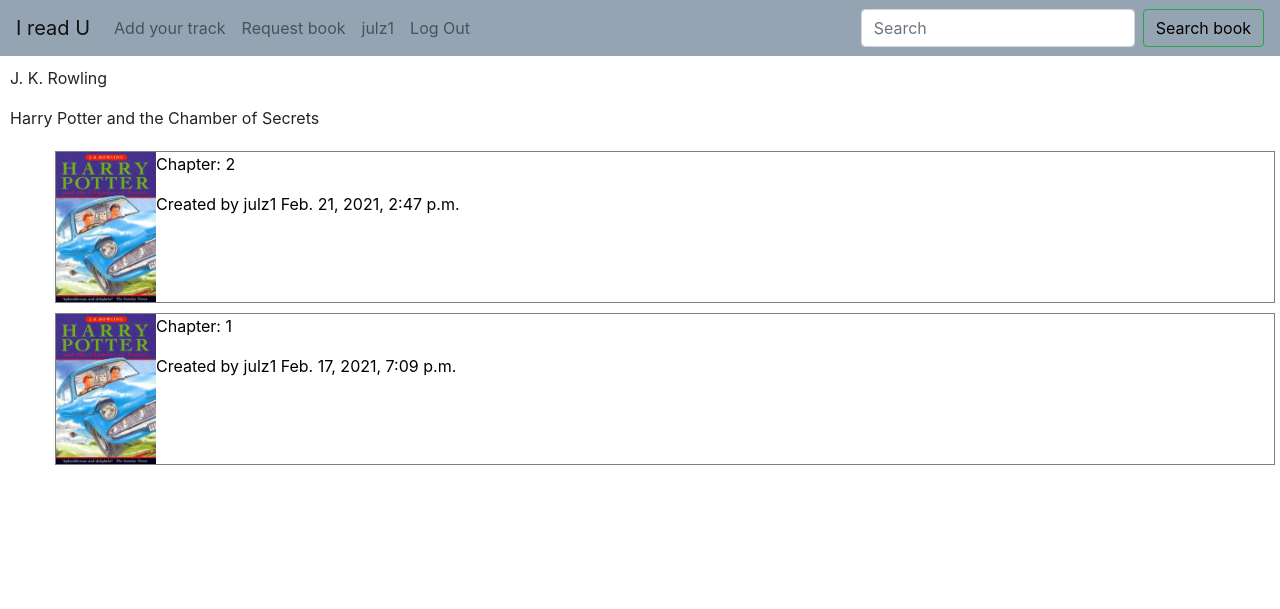
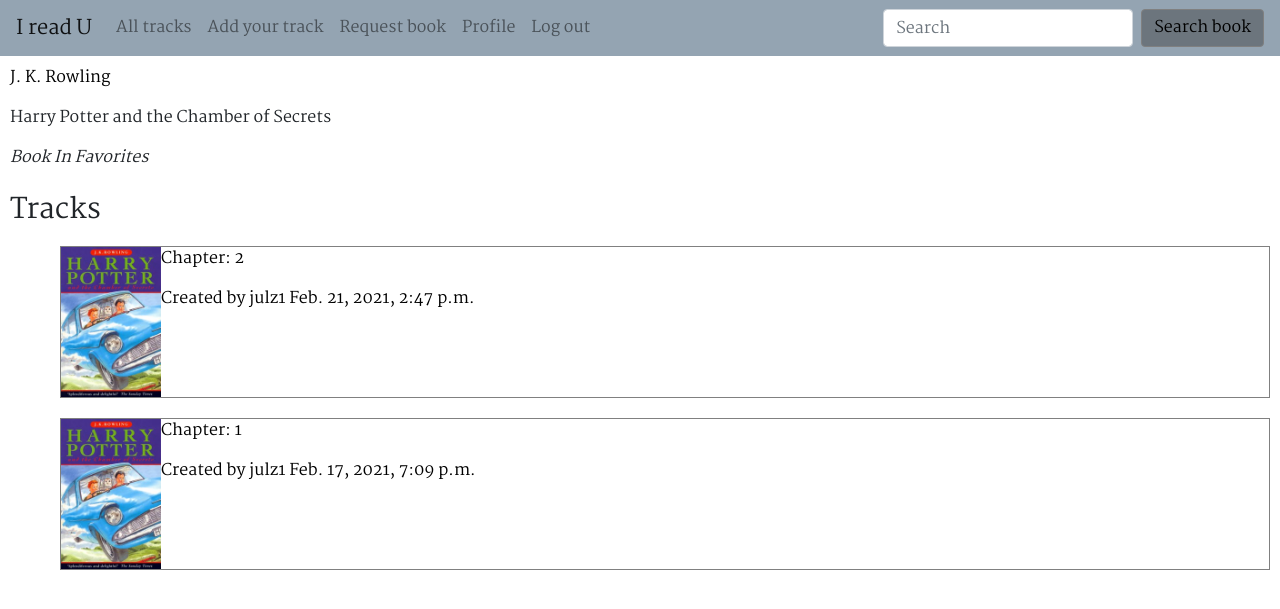
Before and after one commit to dimidia379/booklist, a Django app: page /book/2 in a window 1280 px wide. Shown: the top 609 px of the page. Run offline with Django 3.2, Linux system fonts and the light colour scheme; a user stored in the database is signed in; data comes from the database, SQL or seed files in the repository; both versions use the stored data as it was after the commit; some libraries are stand-ins or nearby versions.

Commit message:
Add message for adding book  in favorites

```diff
--- a/books/static/books/index.js
+++ b/books/static/books/index.js
@@ -56,6 +56,7 @@ function favorite() {
   .then(result => {
     console.log(result)
     document.querySelector("#favorites-btn").style.display = 'none';
+    location.reload();
   });
   return false;
 }
--- a/books/static/books/styles.css
+++ b/books/static/books/styles.css
@@ -1,12 +1,15 @@
-@import url('https://fonts.googleapis.com/css2?family=Bodoni+Moda&display=swap');
+@import url('https://fonts.googleapis.com/css2?family=Amatic+SC:wght@700&family=Martel&display=swap');
 
 .body {
   margin-left: 10px;
 }
 
-.track-box {
-    border: 1px solid grey;
-    margin: 5px;
+body {
+  font-family: 'Martel', serif;
+}
+
+#add-req-link {
+  color: white;
 }
 
 .like-toggle {
@@ -29,9 +32,13 @@ ul {
   list-style-type: none;
 }
 
-a:link {
+a {
   color: #000000;
   text-decoration: none}
+
+a:hover {
+  text-decoration: none;
+}
 
 form.comment-form {
   padding: 5px;
@@ -39,7 +46,6 @@ form.comment-form {
   height: 150px;
   display: flex;
   flex-direction: column;
-  align-items: center;
 }
 
 form.comment-form>textarea {
@@ -68,33 +74,43 @@ nav.navbar {
   margin-bottom: 10px;
 }
 
+#main-page {
+  font-family: 'Amatic SC', cursive;
+}
+
 .main-img {
   float: right;
   height: auto;
   width: 100%;
-  max-width: 720px;
+  max-width: 1020px;
+}
+
+.search-img {
+  float: left;
+  height: auto;
+  width: 30%;
+  max-width: 360px;
 }
 
 #main-logo {
   font-size: 100px;
   font-weight: bold;
-  font-family:'Bodoni Moda', serif;
-  text-align: center;
+  margin-left: 10%;
 }
 
 .main-link {
-  font-size: 20px;
+  font-size: 40px;
   font-weight: bold;
-  font-family:'Bodoni Moda', serif;
   border: 1px solid white;
   border-radius: 50%;
   margin-bottom: 30px;
-  text-align: center;
   color: black;
+  margin-left: 12.5%;
 }
 
 #search-btn {
   color: black;
+  border-color: grey;
 }
 
 .book-tracks {
@@ -111,3 +127,26 @@ nav.navbar {
 .control-group {
   margin-bottom: 10px;
 }
+
+#tracklist {
+  margin:0 25% 0 25%;
+  width:50%;
+}
+
+.track-box {
+  border: 1px solid grey;
+  margin: 10px;
+}
+
+.track-box-track {
+  border: 1px solid grey;
+  margin-top: 20px;
+  margin-bottom: 20px;
+  line-height: 40px;
+}
+
+#comment-btn {
+  color: black;
+  background-color: white;
+  border: 1px
+}
--- a/books/templates/books/book.html
+++ b/books/templates/books/book.html
@@ -10,10 +10,22 @@
 {% block body %}
 
     <div>
-        <p> {{ book.author }} </p>
+        <p>
+            <a href="{% url 'writer' writer_id %}">{{ book.author }}</a>
+        </p>
         <p> {{ book.title }} </p>
+        <div id="bookId" data-bookid="{{ book.id }}"></div>
+
+        {% if user.is_authenticated %}
+            {% if user in book.favorites.all %}
+                <div style="font-style: italic;">Book In Favorites</div>
+            {% else %}
+                <button id="favorites-btn" onclick="favorite()">Add Book to Favorites</button>
+            {% endif %}
+        {% endif %}
     </div>
-
+    <br>
+    <h3>Tracks</h3>
     <ul class="book-tracks">
         {% for track in tracks %}
             <li id={{ track.id }} class="track-box">
--- a/books/templates/books/create.html
+++ b/books/templates/books/create.html
@@ -25,7 +25,7 @@
     {% else %}
     <h5>You need to <a href="{% url 'login' %}"> Log in</a> to add your tracks.</h5>
    {% endif %}
-   <img class="main-img" src="media/images/add.jpg" class="background" />
+   <img class="search-img" src="media/images/add.jpg"/>
 
 
 
--- a/books/templates/books/index.html
+++ b/books/templates/books/index.html
@@ -6,6 +6,7 @@
 {% endblock %}
 
 {% block body %}
+<img class="main-img" src="media/images/main.jpg" />
 
 <div id="main-page">
     <div id="main-logo">
@@ -25,7 +26,7 @@
             <a href="{% url 'register' %}">Register</a>
         </div>
     {% endif %}
-    <img class="main-img" src="media/images/main4.jpg" class="background" />
+
 </div>
 
 
--- a/books/templates/books/layout.html
+++ b/books/templates/books/layout.html
@@ -5,7 +5,7 @@
     <head>
         <title>{% block title %}I read U{% endblock %}</title>
         <meta charset="utf-8">
-        <meta name="viewport" content="width=device-width, initial-scale=1, shrink-to-fit=no">
+        <meta name="viewport" content="width=device-width, initial-scale=1">
         <link rel="stylesheet" href="https://stackpath.bootstrapcdn.com/bootstrap/4.4.1/css/bootstrap.min.css" integrity="sha384-Vkoo8x4CGsO3+Hhxv8T/Q5PaXtkKtu6ug5TOeNV6gBiFeWPGFN9MuhOf23Q9Ifjh" crossorigin="anonymous">
         <link href="{% static 'books/styles.css' %}" rel="stylesheet">
 
@@ -20,6 +20,9 @@
 
             <ul class="navbar-nav mr-auto">
                 <li class="nav-item">
+                    <a class="nav-link" href="{% url 'tracks' %}">All tracks</a>
+                </li>
+                <li class="nav-item">
                     <a class="nav-link" href="{% url 'create' %}">Add your track</a>
                 </li>
                 <li class="nav-item">
@@ -28,17 +31,17 @@
 
                 {% if user.is_authenticated %}
                     <li class="nav-item">
-                        <a data-userid="{{ user.id }}" id="profile-link" class="nav-link" href="{% url 'profile' user.id %}">{{ user.username }}</a>
+                        <a data-userid="{{ user.id }}" id="profile-link" class="nav-link" href="{% url 'profile' user.id %}">Profile</a>
                     </li>
 
                     <li class="nav-item">
-                        <a class="nav-link" href="{% url 'logout' %}">Log Out</a>
+                        <a class="nav-link" href="{% url 'logout' %}">Log out</a>
                     </li>
                 {% endif %}
 
                 {% if not user.is_authenticated %}
                     <li class="nav-item">
-                        <a class="nav-link" href="{% url 'login' %}">Log In</a>
+                        <a class="nav-link" href="{% url 'login' %}">Log in</a>
                     </li>
 
                     <li class="nav-item">
@@ -48,7 +51,7 @@
             </ul>
             <form action="{% url 'search' %}" class="form-inline my-2 my-lg-0">
                 <input class="form-control mr-sm-2" type="search" placeholder="Search" aria-label="Search" name="q">
-                <button id="search-btn" class="btn btn-outline-success my-2 my-sm-0" type="submit">Search book</button>
+                <button id="search-btn" class="btn btn-secondary" type="submit">Search book</button>
             </form>
         </nav>
 
--- a/books/templates/books/profile.html
+++ b/books/templates/books/profile.html
@@ -10,7 +10,7 @@
 {% block body %}
 
 <h1>{{profile.username}}</h1>
-<h3>Added tracks:</h3>
+<h3>Added tracks</h3>
 <ul>
     {% for track in tracks %}
         <li data-id={{ track.id }} class="track-box">
--- a/books/templates/books/requested.html
+++ b/books/templates/books/requested.html
@@ -32,7 +32,7 @@
         <li>No claimed books yet.</li>
     {% endfor %}
 
-    <a href="{% url 'claim' %}"><h5>Add your own request</h2></a>
+    <a id="add-req-link" class="btn btn-primary" href="{% url 'claim' %}">Add your own request</a>
 
 </ul>
 
--- a/books/templates/books/search.html
+++ b/books/templates/books/search.html
@@ -8,7 +8,7 @@
 {% block title %} Search results {% endblock %}
 
 {% block body %}
-
+<img class="search-img" src="media/images/allbooks.jpg"/>
 <h1>Search results for "{{query}}"</h1>
 
 <ul>
@@ -21,4 +21,6 @@
     {% endfor %}
 </ul>
 
+
+
 {% endblock %}
--- a/books/templates/books/track.html
+++ b/books/templates/books/track.html
@@ -9,7 +9,7 @@
 
 {% block body %}
 
-    <div id={{ track.id }} class="track-box">
+    <div id={{ track.id }} class="track-box-track">
 
         <img class="book-img" src="{{ track.image.url}}" alt="{{ track.chapter }}" width="100px" height="100px">
         <a href="{% url 'writer' writer_id %}">{{ track.book.author }}</a><br>
@@ -28,7 +28,7 @@
         <p> Chapter: {{ track.chapter }} </p>
         <div>
             {% if track.is_published %}
-                <audio controls="controls">
+                <audio controls="controls" controlsList="nodownload">
                     <source src="{{ track.audio.url }}"  />
                 </audio>
             {%else%}
@@ -61,7 +61,7 @@
                 <form class="comment-form" action="{% url 'comment' track.id %}"  method='POST'>
                     {% csrf_token %}
                     {{ form|safe }}
-                    <input class="btn btn-primary" type="submit" value="Add comment">
+                    <input id="comment-btn" class="btn btn-primary" type="submit" value="Add comment">
                 </form>
             </div>
         {% endif %}
--- a/books/views.py
+++ b/books/views.py
@@ -1,5 +1,6 @@
 from django.contrib.auth import authenticate, login, logout
 from django.db import IntegrityError
+from django.db.models import Count
 from django.http import HttpResponse, HttpResponseRedirect
 from django.shortcuts import render, redirect
 from django.urls import reverse
@@ -12,6 +13,60 @@ from django.views.decorators.csrf import csrf_exempt
 import json
 
 from .models import User, Track, Writer, Book, Comment
+
+
+def login_view(request):
+    if request.method == "POST":
+
+        # Attempt to sign user in
+        username = request.POST["username"]
+        password = request.POST["password"]
+        user = authenticate(request, username=username, password=password)
+
+        # Check if authentication successful
+        if user is not None:
+            login(request, user)
+            return HttpResponseRedirect(reverse("index"))
+        else:
+            return render(request, "books/login.html", {
+                "message": "Invalid username and/or password."
+            })
+    else:
+        return render(request, "books/login.html")
+
+
+def logout_view(request):
+    logout(request)
+    return HttpResponseRedirect(reverse("index"))
+
+
+def register(request):
+    if request.method == "POST":
+        username = request.POST["username"]
+        email = request.POST["email"]
+
+        # Ensure password matches confirmation
+        password = request.POST["password"]
+        confirmation = request.POST["confirmation"]
+        if password != confirmation:
+            return render(request, "books/register.html", {
+                "message": "Passwords must match."
+            })
+
+        # Attempt to create new user
+        try:
+            user = User.objects.create_user(username, email, password)
+            user.save()
+        except IntegrityError:
+            return render(request, "books/register.html", {
+                "message": "Username already taken."
+            })
+        login(request, user)
+        return HttpResponseRedirect(reverse("index"))
+    else:
+        return render(request, "books/register.html")
+
+
 
 
 def index(request):
@@ -72,74 +127,11 @@ def tracks(request):
             'liked': liked
         })
 
-    all_books = Book.objects.all()
-    claims = []
-    for book in all_books:
-        counter = book.count_claimants()
-        if counter > 0:
-            claims.append(book)
 
-    read = []
-    for track in row_tracks:
-        read.append(track.book)
 
     return render(request, "books/tracks.html", {
-        'tracks': tracks,
-        'claims': claims[:3],
-        'read': read
+        'tracks': tracks
         })
-
-
-def login_view(request):
-    if request.method == "POST":
-
-        # Attempt to sign user in
-        username = request.POST["username"]
-        password = request.POST["password"]
-        user = authenticate(request, username=username, password=password)
-
-        # Check if authentication successful
-        if user is not None:
-            login(request, user)
-            return HttpResponseRedirect(reverse("index"))
-        else:
-            return render(request, "books/login.html", {
-                "message": "Invalid username and/or password."
-            })
-    else:
-        return render(request, "books/login.html")
-
-
-def logout_view(request):
-    logout(request)
-    return HttpResponseRedirect(reverse("index"))
-
-
-def register(request):
-    if request.method == "POST":
-        username = request.POST["username"]
-        email = request.POST["email"]
-
-        # Ensure password matches confirmation
-        password = request.POST["password"]
-        confirmation = request.POST["confirmation"]
-        if password != confirmation:
-            return render(request, "books/register.html", {
-                "message": "Passwords must match."
-            })
-
-        # Attempt to create new user
-        try:
-            user = User.objects.create_user(username, email, password)
-            user.save()
-        except IntegrityError:
-            return render(request, "books/register.html", {
-                "message": "Username already taken."
-            })
-        login(request, user)
-        return HttpResponseRedirect(reverse("index"))
-    else:
-        return render(request, "books/register.html")
 
 
 class TrackForm(forms.ModelForm):
@@ -247,6 +239,11 @@ class ClaimForm(forms.ModelForm):
         fields = ('book_author', 'book_title')
 
 def claim(request):
+    claims = Book.objects.all().annotate(num_claims=Count('claimants')).order_by('-num_claims')
+    read = []
+    for track in Track.objects.all():
+        read.append(track.book)
+
     user = request.user
     if request.method == "POST":
         form = ClaimForm(request.POST)
@@ -269,7 +266,9 @@ def claim(request):
     else:
         form = ClaimForm()
         return render(request, 'books/claim.html', {
-            'form': form
+            'form': form,
+            'claims': claims[:3],
+            'read': read
         })
 
 
@@ -278,7 +277,8 @@ def book(request, book_id):
     tracks = Track.objects.filter(book=book).order_by("-chapter")
     return render(request, "books/book.html", {
         "book": book,
-        "tracks": tracks
+        "tracks": tracks,
+        "writer_id": book.author.id
     })
 
 def writer(request, writer_id):
```
Also changed, not shown: books/templates/books/claim.html (+19 -1 lines), books/templates/books/tracks.html (+3 -19 lines), README.md (added), db.sqlite3, media/images/allbooks.jpg (added), media/images/claim.jpg (added), media/images/main.jpg (added).
